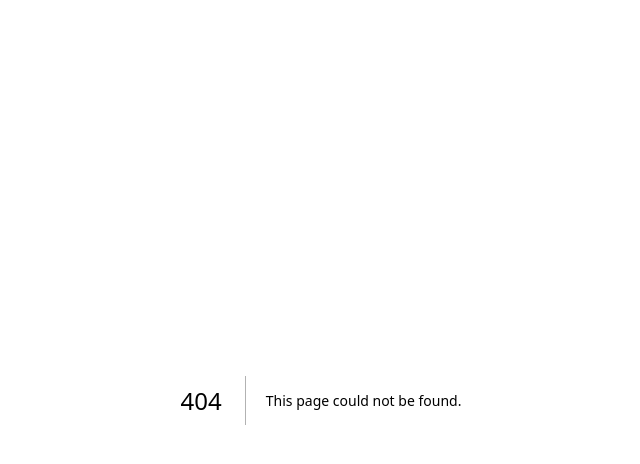
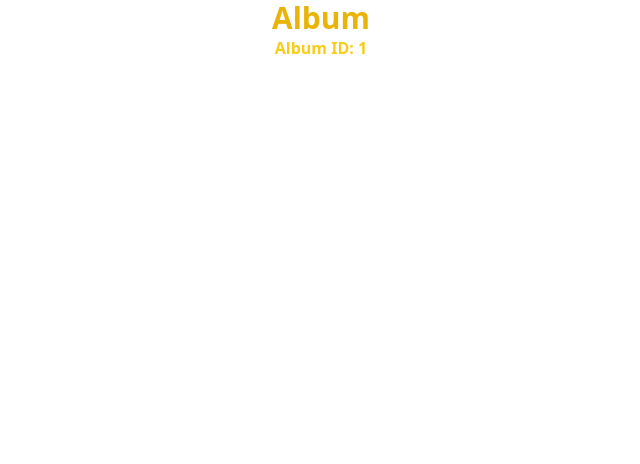
Before and after one commit to AlejandroV01/Ducky, a Next.js app in the folder client/: page /album/1 in a window 1280 px wide. Before the commit this address had no page. Shown: the top 464 px of the page, without its empty margins (319-959 px from the left). Built offline with nearby package versions, Linux system fonts and the light colour scheme.

Commit message:
file structure for routes

```diff
--- /dev/null
+++ b/client/src/app/(routes)/album/[albumId]/page.tsx
@@ -0,0 +1,19 @@
+'use client'
+import React from 'react'
+
+interface Album {
+  params: {
+    albumId: string
+  }
+}
+
+export default function Album({ params }: Album) {
+  const { albumId } = params
+
+  return (
+    <div>
+      <h1 className='text-center text-yellow-500 text-3xl font-bold'>Album</h1>
+      <p className='text-center text-yellow-400 text-1xl font-semibold'>Album ID: {albumId}</p>
+    </div>
+  )
+}
--- /dev/null
+++ b/client/src/app/(routes)/album/create/page.tsx
@@ -0,0 +1,9 @@
+import React from 'react'
+
+export default function AlbumCreate() {
+  return (
+    <div>
+      <h1 className='text-center text-yellow-500 text-3xl font-bold'>AlbumCreate</h1>
+    </div>
+  )
+}
--- /dev/null
+++ b/client/src/app/(routes)/auth/page.tsx
@@ -0,0 +1,9 @@
+import React from 'react'
+
+export default function Auth() {
+  return (
+    <div>
+      <h1 className='text-center text-yellow-500 text-3xl font-bold'>Auth</h1>
+    </div>
+  )
+}
--- /dev/null
+++ b/client/src/app/(routes)/feed/page.tsx
@@ -0,0 +1,9 @@
+import React from 'react'
+
+export default function Feed() {
+  return (
+    <div>
+      <h1 className='text-center text-yellow-500 text-3xl font-bold'>Feed</h1>
+    </div>
+  )
+}
--- /dev/null
+++ b/client/src/app/(routes)/profile/[profileId]/page.tsx
@@ -0,0 +1,19 @@
+'use client'
+import React from 'react'
+
+interface Profile {
+  params: {
+    profileId: string
+  }
+}
+
+export default function Profile({ params }: Profile) {
+  const { profileId } = params
+
+  return (
+    <div>
+      <h1 className='text-center text-yellow-500 text-3xl font-bold'>Profile</h1>
+      <p className='text-center text-yellow-400 text-1xl font-semibold'>Profile ID: {profileId}</p>
+    </div>
+  )
+}
```
